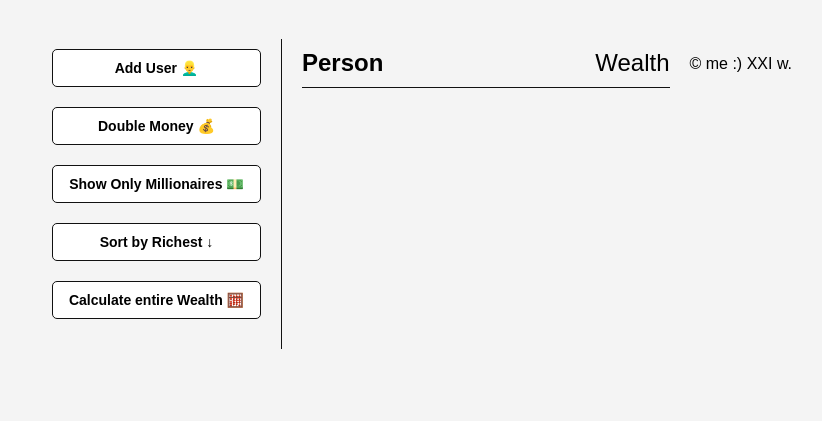
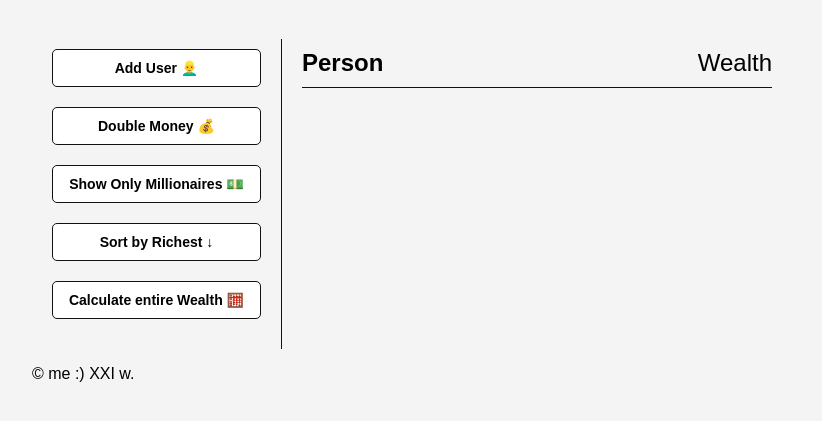
Before and after one commit to Belfer317/test1ei2023, a plain HTML site: page index.html in a window 1280 px wide. Shown: the part 61-482 px from the top of the page, without its empty margins (228-1050 px from the left). Drawn offline with Linux system fonts and the light colour scheme; no server answers.

Commit message:
Update style.css

```diff
--- a/style.css
+++ b/style.css
@@ -14,6 +14,7 @@ body {
 
 .container {
   display: flex;
+  flex-wrap:wrap;
   padding: 20px;
   margin: 0 auto;
   max-width: 100%;
@@ -69,3 +70,6 @@ h3 {
   font-size: 20px;
   margin-bottom: 10px;
 }
+footer{
+  flex-basis: 100%;
+}
```
